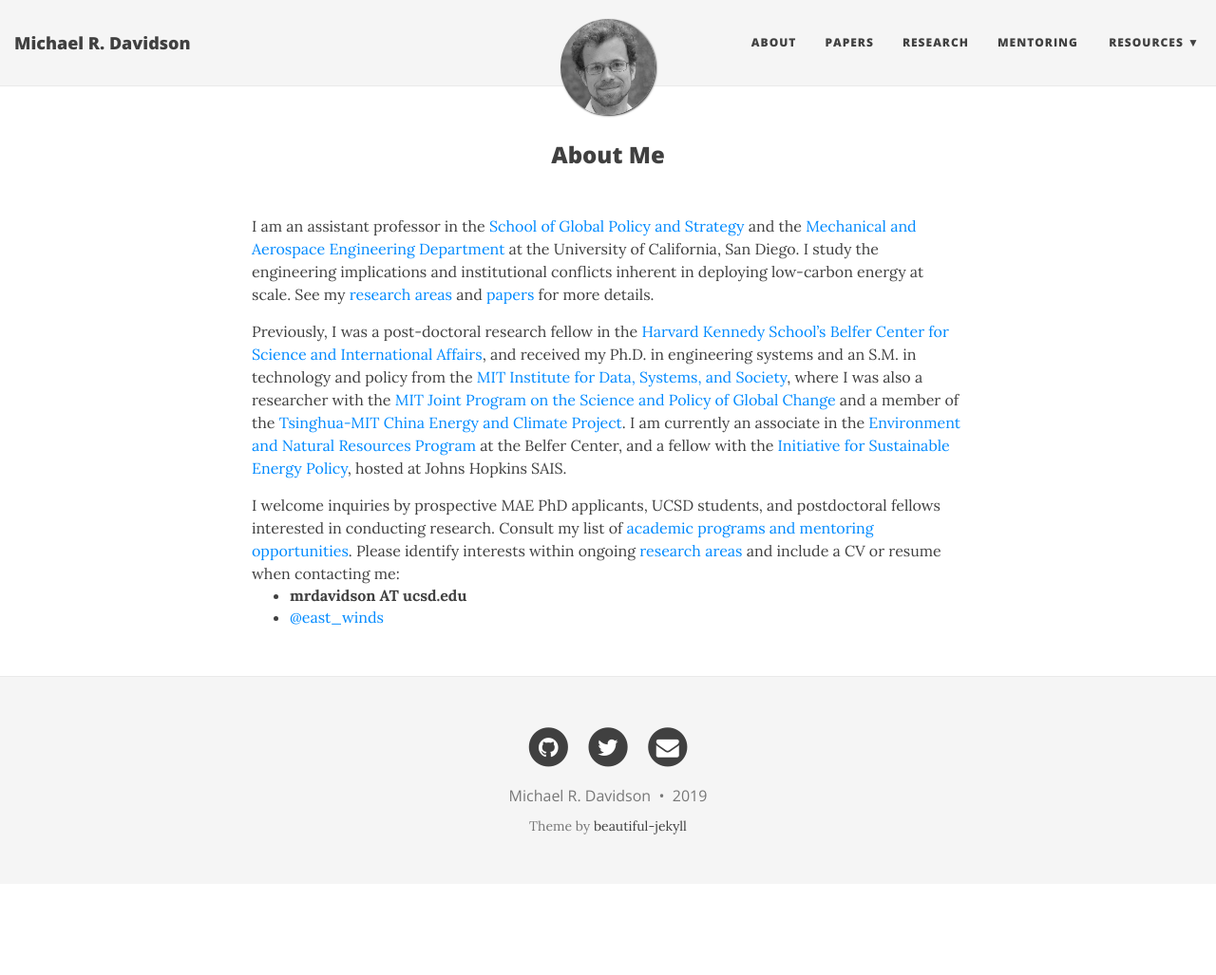
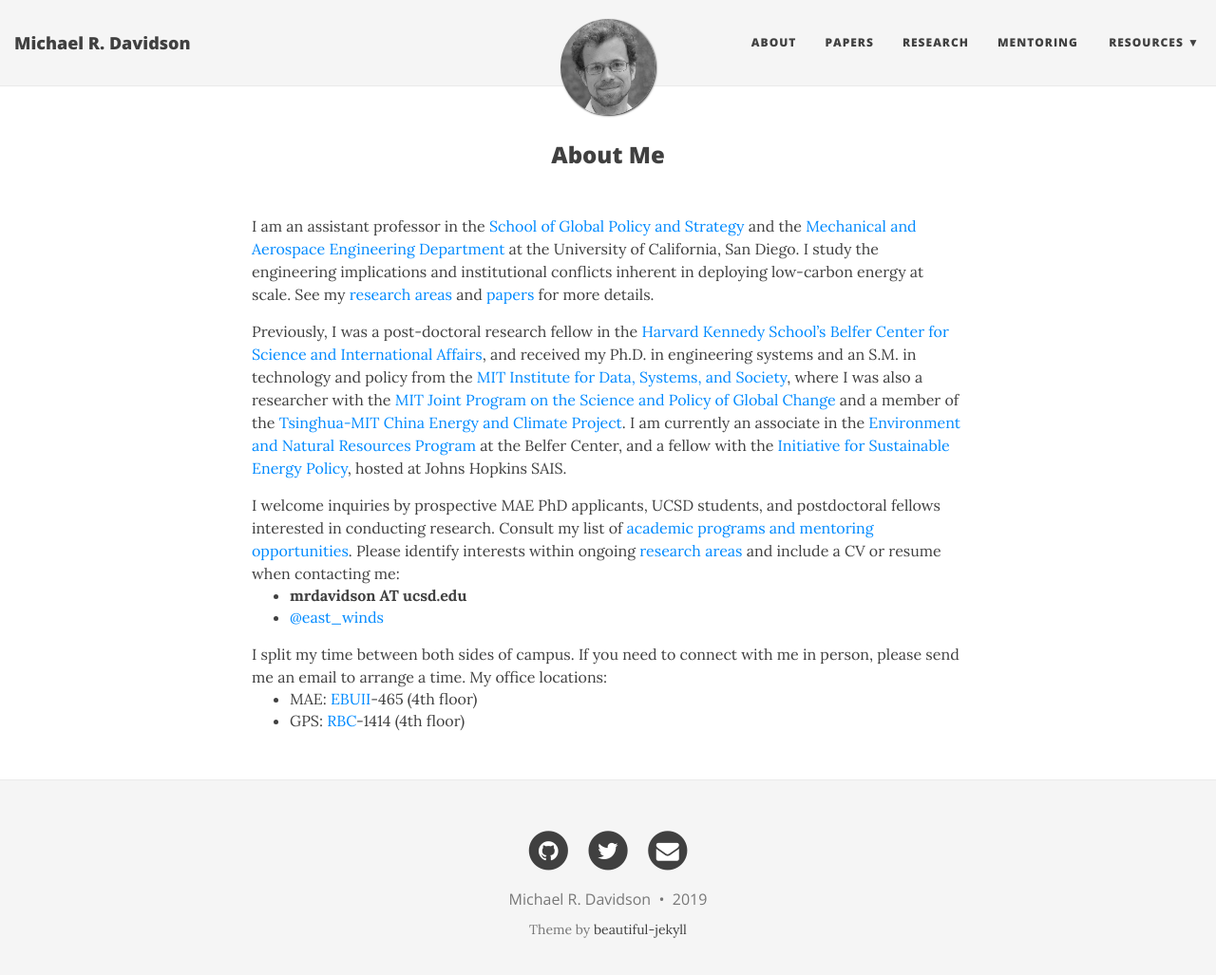
Before and after one commit to east-winds/east-winds.github.io, a Jekyll site: the page built from aboutme.md, in a window 1280 px wide and 1040 px high. Shown: the top 1027 px of the window at 95% size. Built offline with Jekyll 4.4.1, drawn with Linux system fonts in a browser that asks for light colours; nearby versions of some CDN libraries.

Commit message:
locations

```diff
--- a/aboutme.md
+++ b/aboutme.md
@@ -12,6 +12,11 @@ I welcome inquiries by prospective MAE PhD applicants, UCSD students, and postdo
 - **{{ site.author.email }}**
 - [@east_winds](http://twitter.com/east_winds)
 
+I split my time between both sides of campus. If you need to connect with me in person, please send me an email to arrange a time. My office locations:
+- MAE: [EBUII][ebuii]-465 (4th floor)
+- GPS: [RBC][rbc]-1414 (4th floor)
 
 [belfer]: https://www.belfercenter.org/
 [enrp]: https://www.belfercenter.org/program/environment-and-natural-resources
+[rbc]: https://maps.ucsd.edu/map/?id=1005#!m/237146
+[ebuii]: https://maps.ucsd.edu/map/?id=1005#!m/246302
```
